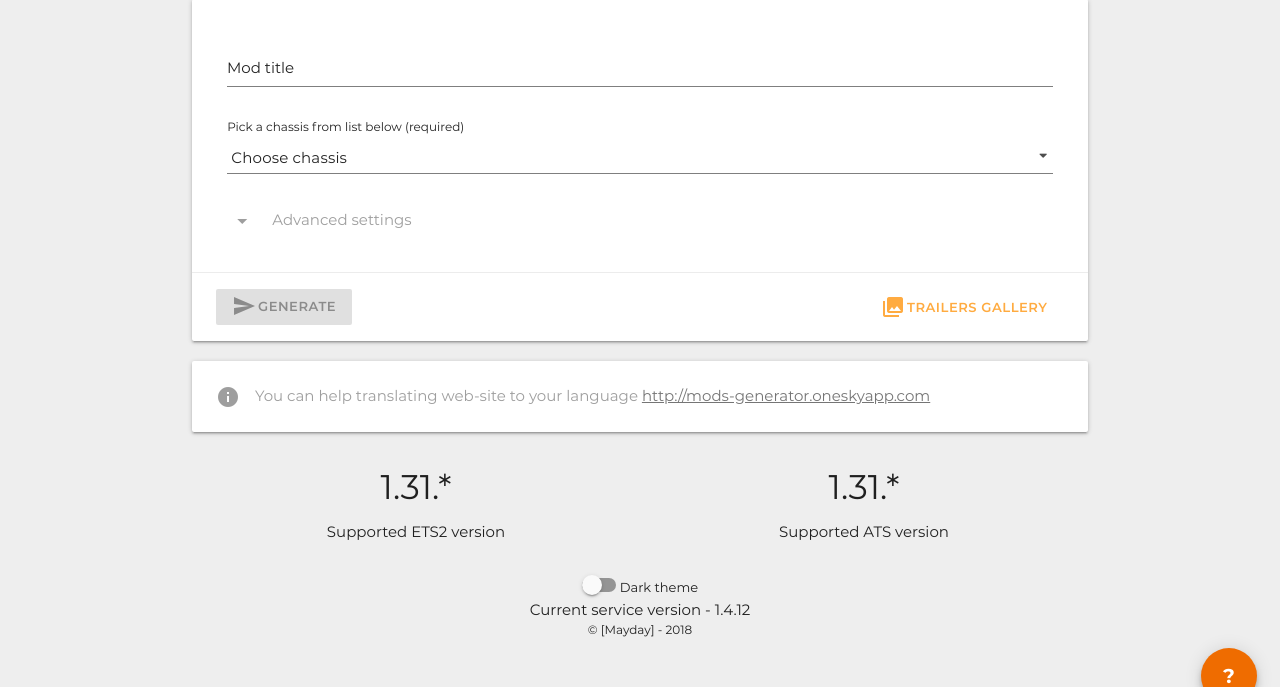
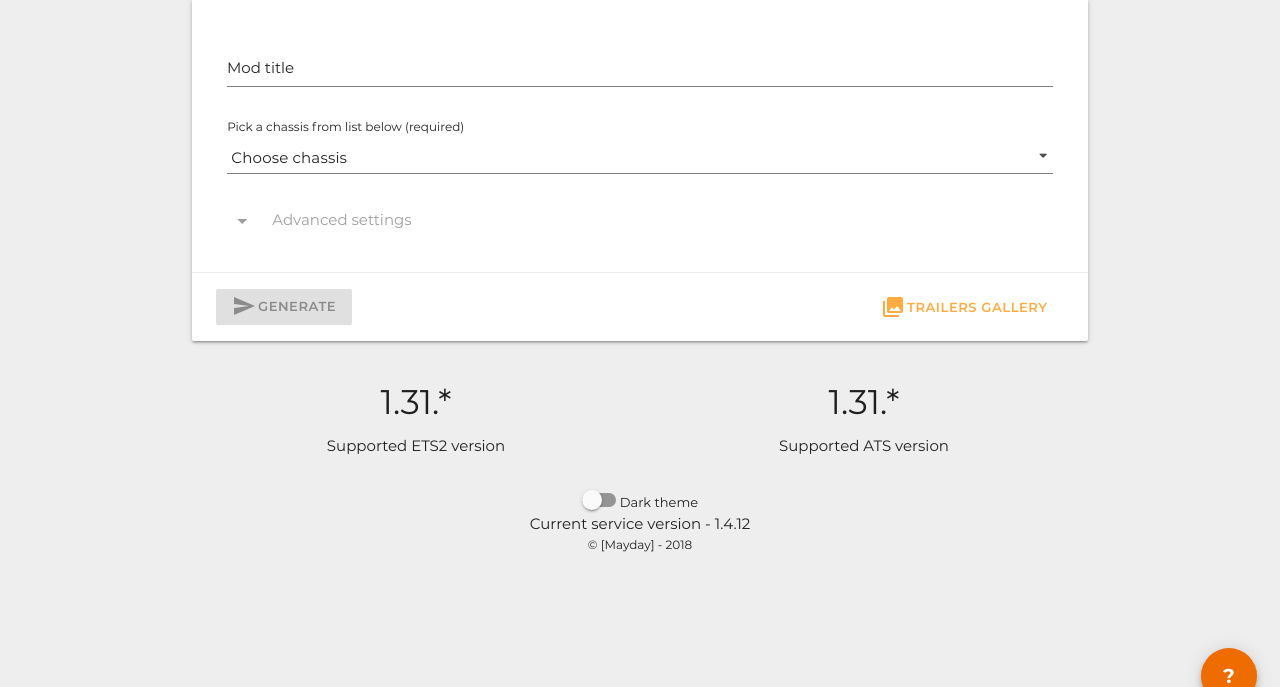
Before and after one commit to idma88/scs_mod_generator, a PHP site: page / in a window 1280 px wide. Shown: the part 73-760 px from the top of the page. Run offline with PHP 8.4, Linux system fonts and the light colour scheme.

Commit message:
removed translation section

```diff
--- a/views/index.php
+++ b/views/index.php
@@ -198,15 +198,15 @@
 			</div>
 		</form>
 	</section>
-	<section class="card-panel grey-text">
-		<span class="card-title">
-			<i class="material-icons left notranslate">info</i>
-			<?= I18n::t('help_translate') ?>
-			<a href="http://mods-generator.oneskyapp.com"
-			   target="_blank"
-			   class="grey-text text-darken-1" style="text-decoration: underline; white-space: nowrap;">http://mods-generator.oneskyapp.com</a>
-		</span>
-	</section>
+<!--	<section class="card-panel grey-text">-->
+<!--		<span class="card-title">-->
+<!--			<i class="material-icons left notranslate">info</i>-->
+<!--			--><?//= I18n::t('help_translate') ?>
+<!--			<a href="http://mods-generator.oneskyapp.com"-->
+<!--			   target="_blank"-->
+<!--			   class="grey-text text-darken-1" style="text-decoration: underline; white-space: nowrap;">http://mods-generator.oneskyapp.com</a>-->
+<!--		</span>-->
+<!--	</section>-->
 </div>
 <div class="fixed-action-btn tooltipped" data-tooltip="<?= I18n::t('how_to') ?>">
 	<a class="mdc-fab mdc-ripple orange darken-3 modal-trigger" href="#how" id="how-to">
```
